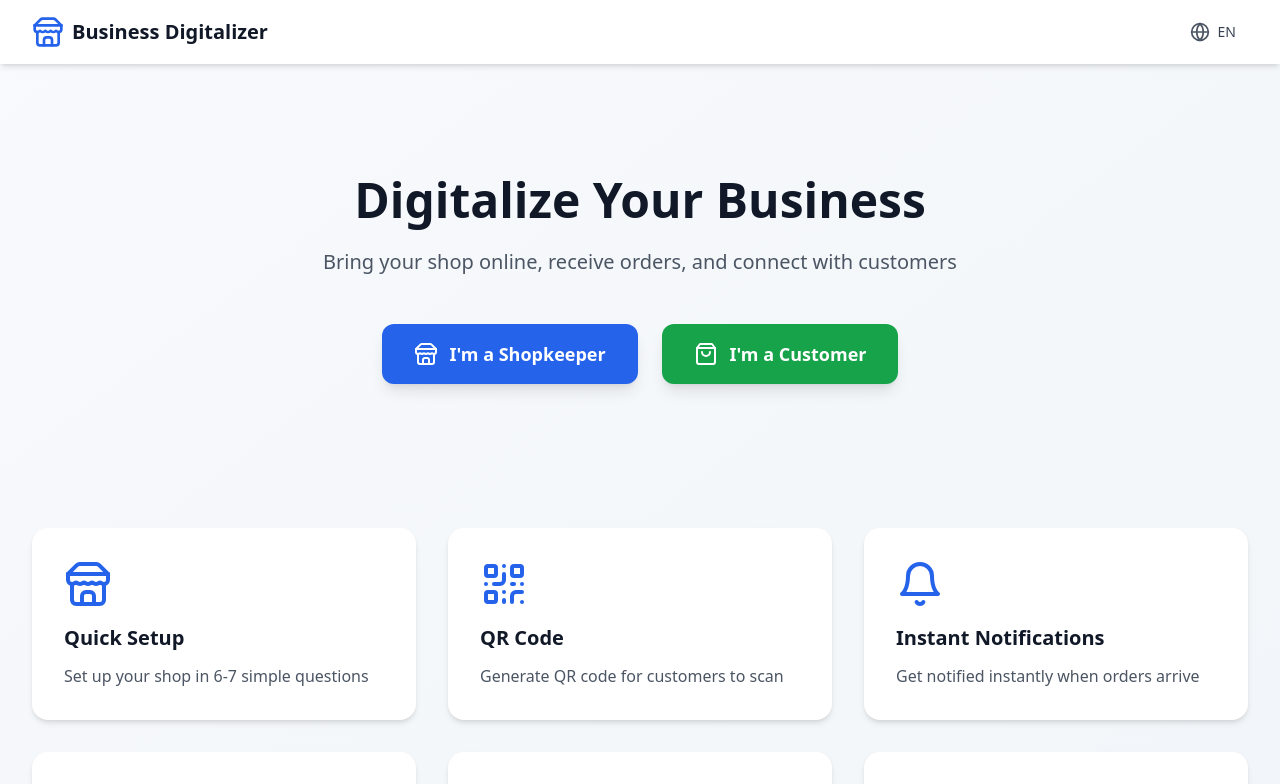
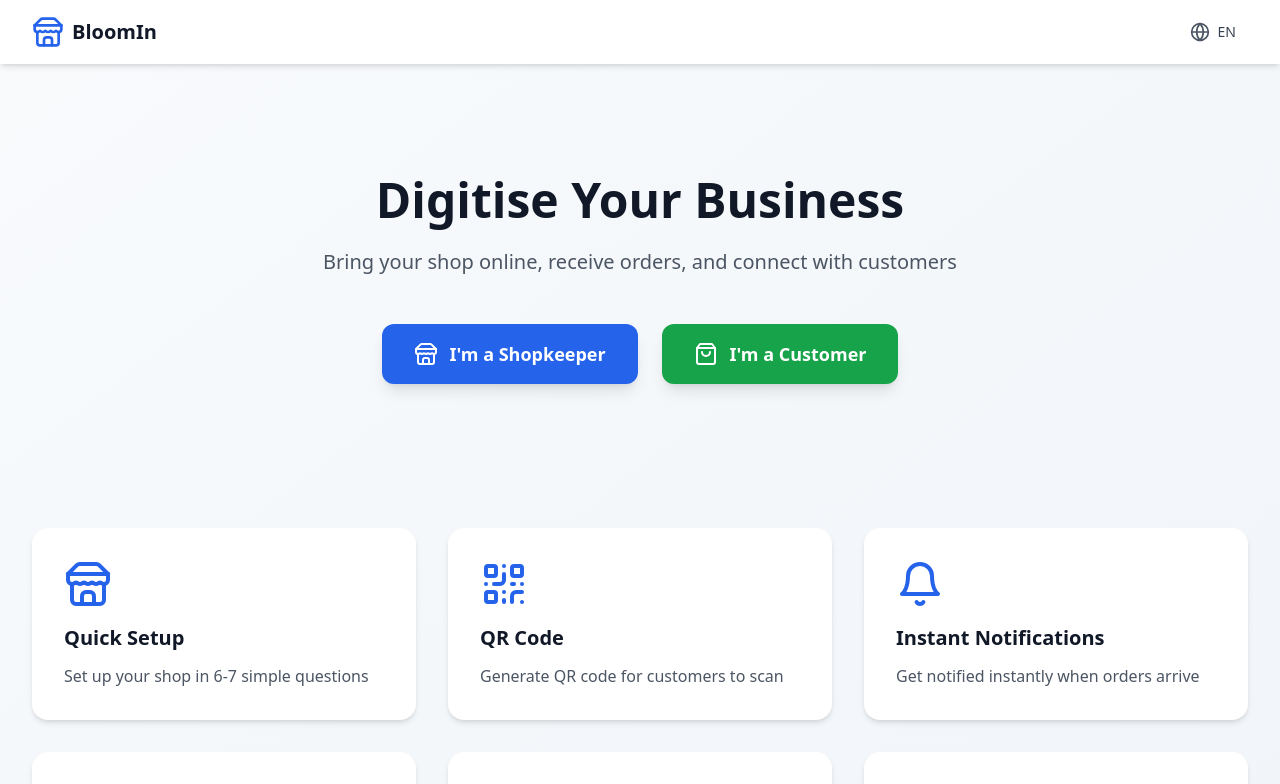
Before and after one commit to mystic0l/bloomin-fe, a Next.js app: page / in a window 1280 px wide. Shown: the top 784 px of the page. Built offline with nearby package versions, Linux system fonts and the light colour scheme.

Commit message:
finalized starter files

```diff
--- a/src/components/Layout.tsx
+++ b/src/components/Layout.tsx
@@ -33,7 +33,7 @@ export const Layout = ({ children }: LayoutProps) => {
             >
               <Store className="w-8 h-8 text-blue-600" />
               <span className="text-xl font-bold text-gray-900">
-                Business Digitalizer
+                BloomIn
               </span>
             </div>
 
--- a/src/pages/Home.tsx
+++ b/src/pages/Home.tsx
@@ -12,7 +12,7 @@ import { Store, ShoppingBag, Truck, QrCode, Bell, Smartphone } from 'lucide-reac
         <h1 className="text-5xl font-bold text-gray-900 mb-6">
           {t('common.language') === 'hindi'
             ? 'अपने व्यवसाय को डिजिटल बनाएं'
-            : 'Digitalize Your Business'}
+            : 'Digitise Your Business'}
         </h1>
         <p className="text-xl text-gray-600 mb-12 max-w-2xl mx-auto">
           {t('common.language') === 'hindi'
```
